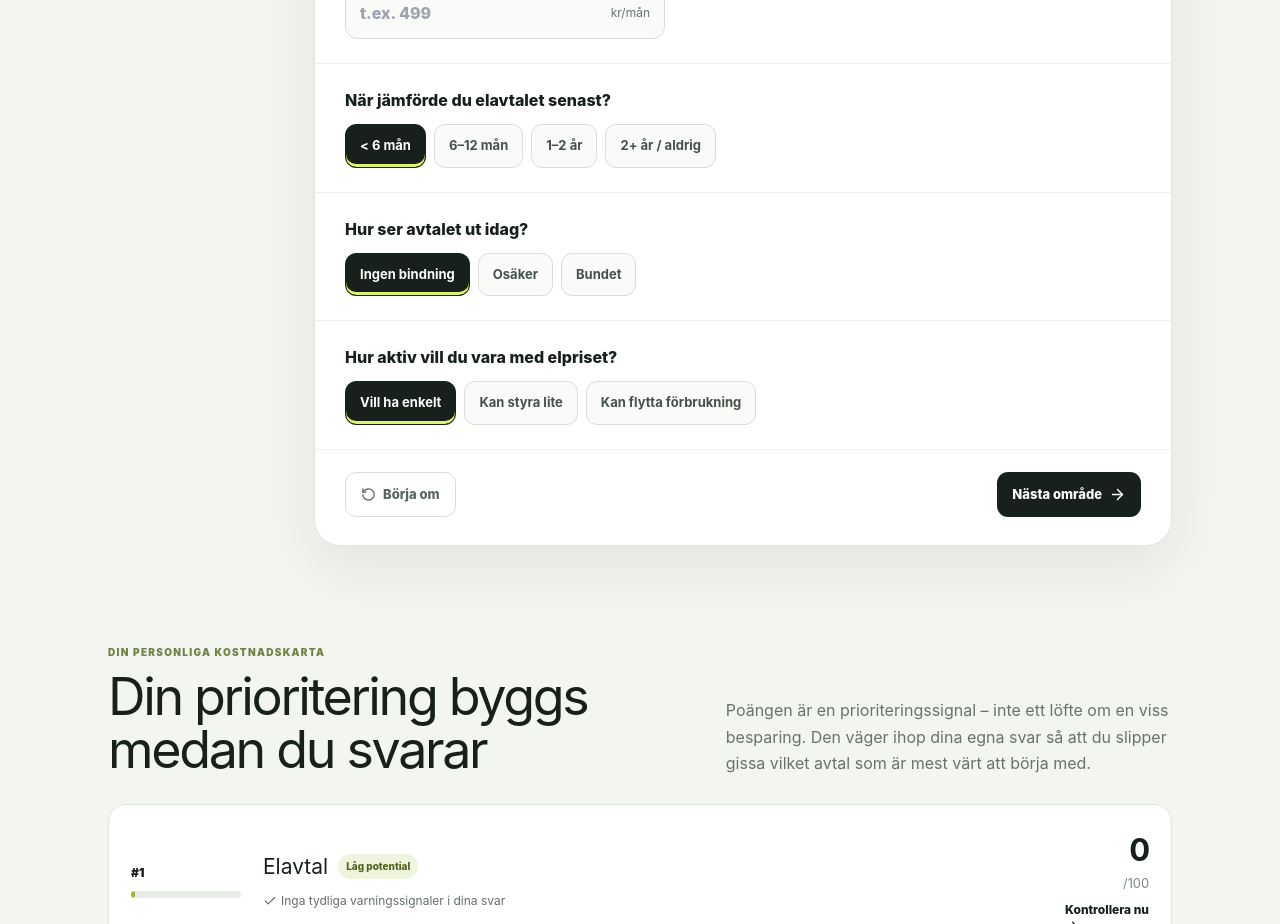
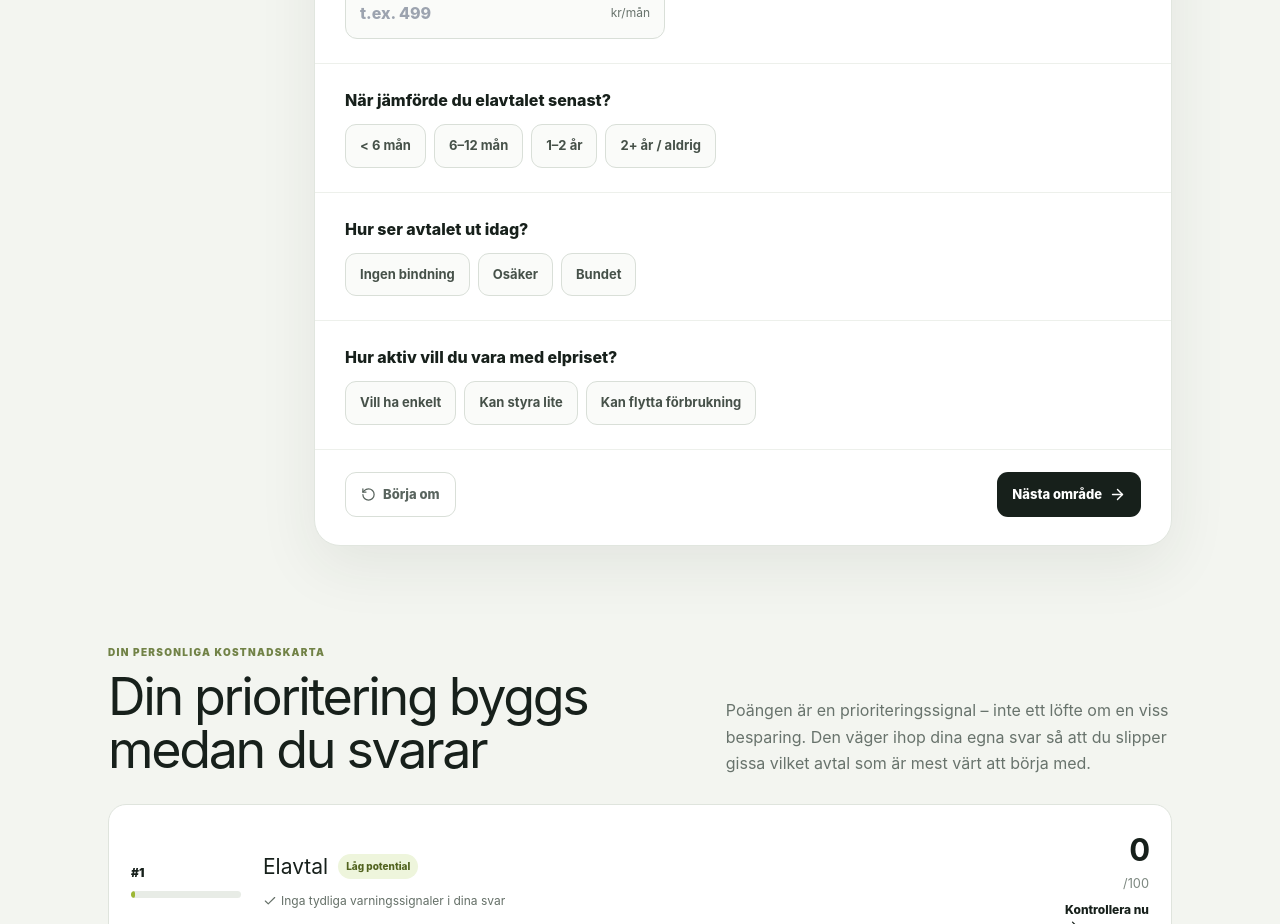
Before and after one commit to arvidlandin-cpu/sankkostnaden, a Next.js app: page /app in a window 1280 px wide. Shown: the part 1000-1924 px from the top of the page. Built offline with nearby package versions, Linux system fonts and the light colour scheme.

Commit message:
Fix Cost Check default answers and completion state

```diff
--- a/pages/app.tsx
+++ b/pages/app.tsx
@@ -67,10 +67,10 @@ const categories: Category[] = [
 ];
 
 const initialAnswers: Answers = {
-  el: { monthly: 0, reviewed: 0, friction: 0, fit: 0 },
-  bredband: { monthly: 0, reviewed: 0, friction: 0, fit: 0 },
-  mobil: { monthly: 0, reviewed: 0, friction: 0, fit: 0 },
-  forsakring: { monthly: 0, reviewed: 0, friction: 0, fit: 0 },
+  el: { monthly: 0, reviewed: -1, friction: -1, fit: -1 },
+  bredband: { monthly: 0, reviewed: -1, friction: -1, fit: -1 },
+  mobil: { monthly: 0, reviewed: -1, friction: -1, fit: -1 },
+  forsakring: { monthly: 0, reviewed: -1, friction: -1, fit: -1 },
 };
 
 const reviewOptions = [
@@ -90,13 +90,12 @@ export default function SavingsApp() {
   const [answers, setAnswers] = useState<Answers>(initialAnswers);
   const [active, setActive] = useState<CostKey>('el');
   const [household, setHousehold] = useState(2);
-  const [touched, setTouched] = useState<Record<CostKey, boolean>>({ el: false, bredband: false, mobil: false, forsakring: false });
 
   const results = useMemo(() => categories.map(category => {
     const answer = answers[category.key];
-    const ageScore = answer.reviewed * 18;
-    const frictionScore = answer.friction * 13;
-    const fitScore = answer.fit * 10;
+    const ageScore = Math.max(0, answer.reviewed) * 18;
+    const frictionScore = Math.max(0, answer.friction) * 13;
+    const fitScore = Math.max(0, answer.fit) * 10;
     const spendSignal = answer.monthly >= 1000 ? 12 : answer.monthly >= 500 ? 8 : answer.monthly > 0 ? 4 : 0;
     const householdSignal = category.key === 'mobil' && household >= 3 ? 8 : 0;
     const score = Math.min(100, ageScore + frictionScore + fitScore + spendSignal + householdSignal);
@@ -110,18 +109,16 @@ export default function SavingsApp() {
   }).sort((a, b) => b.score - a.score), [answers, household]);
 
   const top = results[0];
-  const completed = Object.values(touched).filter(Boolean).length;
+  const completed = categories.filter(category => { const a=answers[category.key]; return a.reviewed >= 0 && a.friction >= 0 && a.fit >= 0; }).length;
   const totalMonthly = Object.values(answers).reduce((sum, answer) => sum + answer.monthly, 0);
 
   const update = (key: CostKey, field: keyof Answers[CostKey], value: number) => {
     setAnswers(previous => ({ ...previous, [key]: { ...previous[key], [field]: value } }));
-    setTouched(previous => ({ ...previous, [key]: true }));
   };
 
   const reset = () => {
     setAnswers(initialAnswers);
     setHousehold(2);
-    setTouched({ el: false, bredband: false, mobil: false, forsakring: false });
     setActive('el');
   };
 
```
